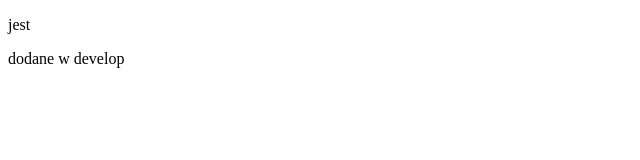
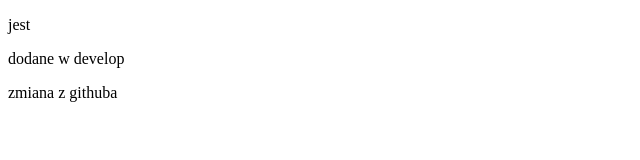
Before and after one commit to kargeb/gitflow-test, a plain HTML site: page index.html in a window 1280 px wide. Shown: the whole page, without its empty margins (0-640 px from the left). Drawn offline with Linux system fonts and the light colour scheme.

Commit message:
change made directly in gitHub

```diff
--- a/index.html
+++ b/index.html
@@ -8,5 +8,6 @@
 <body>
     <p>jest</p>
     <p>dodane w develop</p>
+    <span>zmiana z githuba</p>
 </body>
 </html>
```
